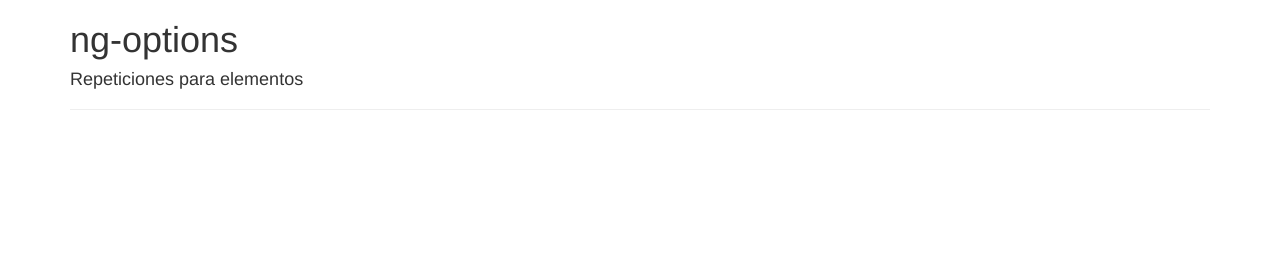
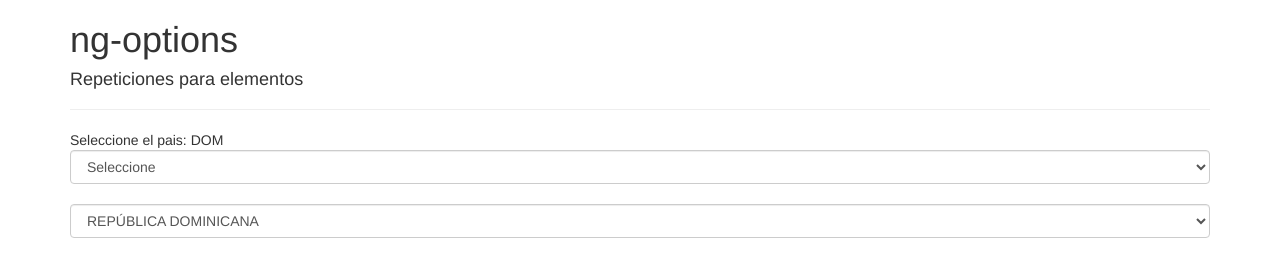
Before and after one commit to alr2301/angularJS, a plain HTML site: page angularJS/Ejerciciongoptions/Ejercicio - ng-options/index.html in a window 1280 px wide. Drawn offline with Linux system fonts and the light colour scheme.

Commit message:
Commit con el ng-options para el select

```diff
--- a/angularJS/Ejerciciongoptions/Ejercicio - ng-options/index.html
+++ b/angularJS/Ejerciciongoptions/Ejercicio - ng-options/index.html
@@ -26,8 +26,17 @@
             <hr>
 
 
+            Seleccione el pais:  {{paisSeleccionado}}
+            <select ng-model="paisSeleccionado" class="form-control">
+                <option value="">Seleccione</option>
+                <option ng-repeat="pais in paises" value="{{pais.id}}">{{pais.nombre}}</option>
+            </select>
+            <br>
 
+            <select ng-model="paisSeleccionado" class="form-control" ng-options="pais.id as pais.nombre for pais in paises">
 
+               <option value="">Seleccione</option>
+            </select>
 
         </div><!-- fin del listadoCtrl -->
 
--- a/angularJS/Ejerciciongoptions/Ejercicio - ng-options/js/app.js
+++ b/angularJS/Ejerciciongoptions/Ejercicio - ng-options/js/app.js
@@ -26,7 +26,7 @@ app.controller('listadoCtrl', ['$scope', function($scope){
       { id:"EST", nombre:"ESTONIA"}
   ];
 
-  $scope.paisSeleccionado = "DOM";
+   $scope.paisSeleccionado = "DOM";
 
 
 
```
